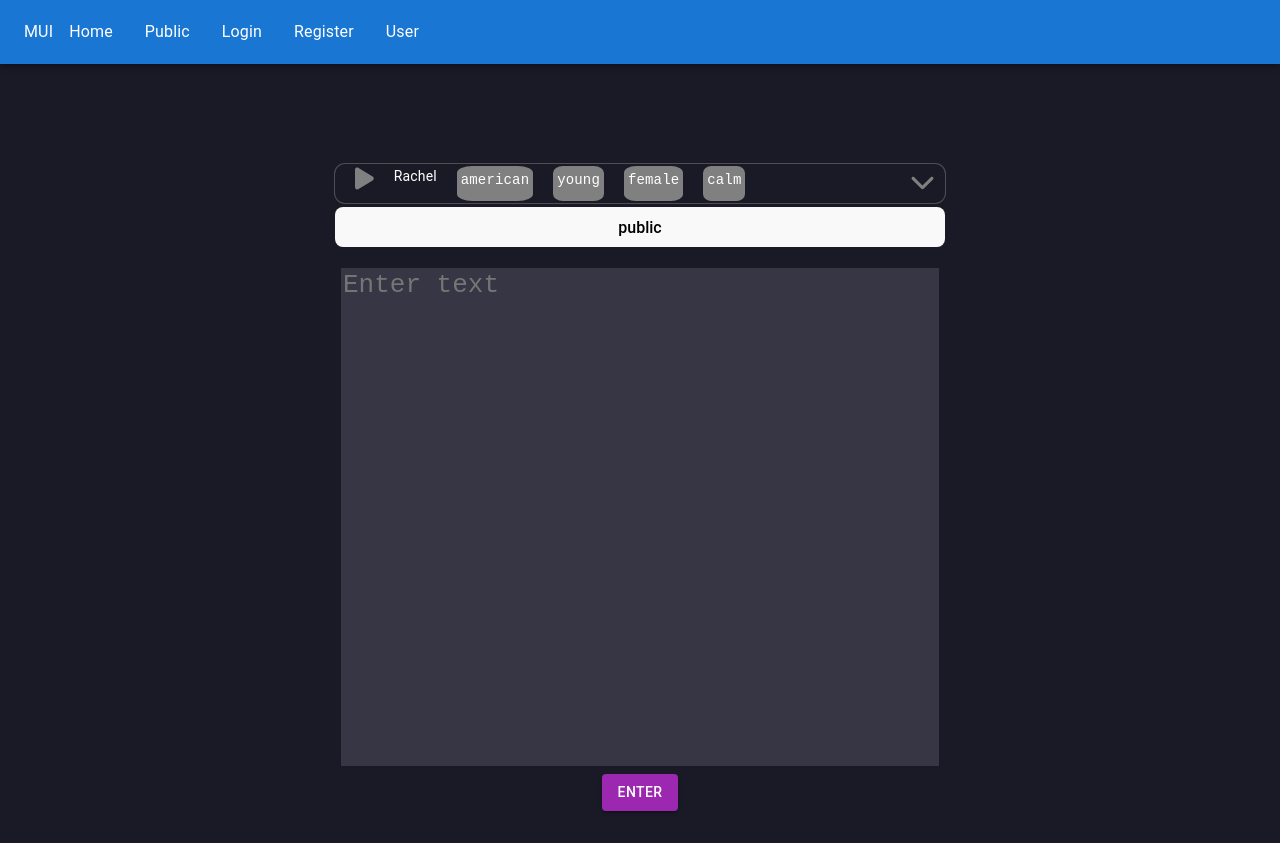
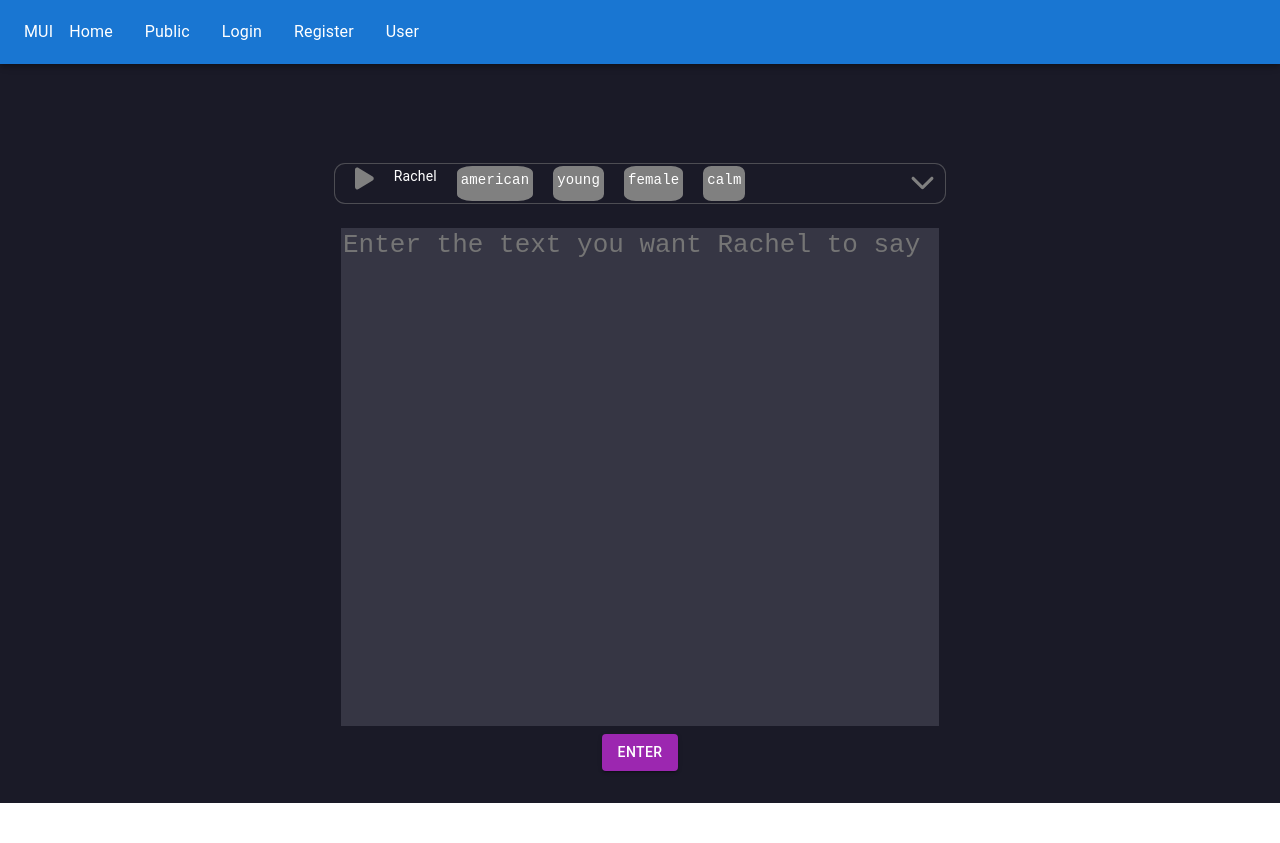
Before and after one commit to FishySenpai/Voice-AI, a React (Vite) app: page / in a window 1280 px wide. After the commit the page ends 803 px from the top, so only its background shows below. Built offline with nearby package versions, Linux system fonts and the light colour scheme.

Commit message:
removed public/private button

```diff
--- a/src/Home.jsx
+++ b/src/Home.jsx
@@ -166,18 +166,6 @@ const Home = () => {
               ))}
             </ul>
           ) : null}
-          <div className="flex flex-col">
-            <button
-              onClick={() => {
-                setTogglePrivate(!togglePrivate);
-              }}
-            >
-              {epublic}
-            </button>
-            {togglePrivate ? (
-              <button onClick={handleClick}>{eprivate}</button>
-            ) : null}
-          </div>
         </div>
       </div>
       <div>{loginStatus}</div>
@@ -186,7 +174,7 @@ const Home = () => {
           <textarea
             className="text-large"
             style={{ width: "600px", height: "500px" }} // Set the desired width and height
-            placeholder="Enter text"
+            placeholder={`Enter the text you want ${selectedVoice?.name} to say`}
             onChange={(e) => {
               setDescription(e.target.value);
             }}
```
